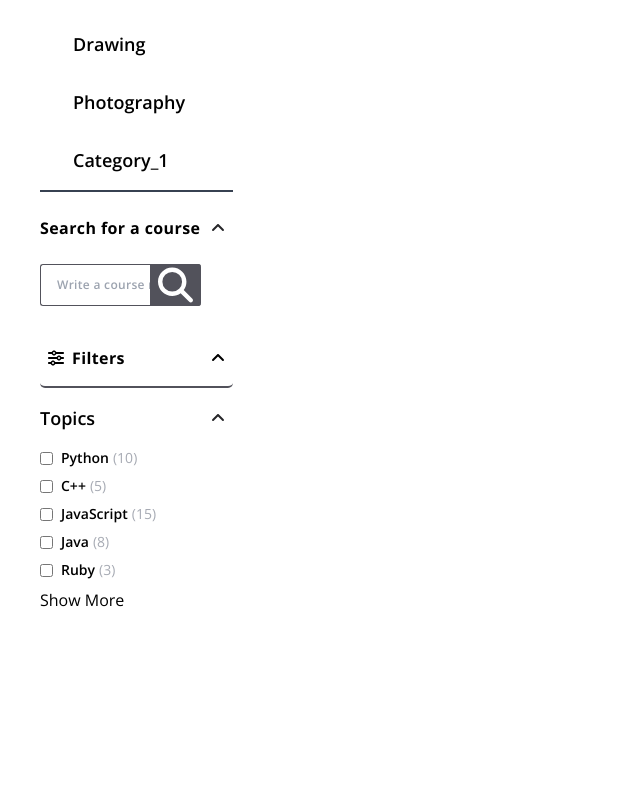
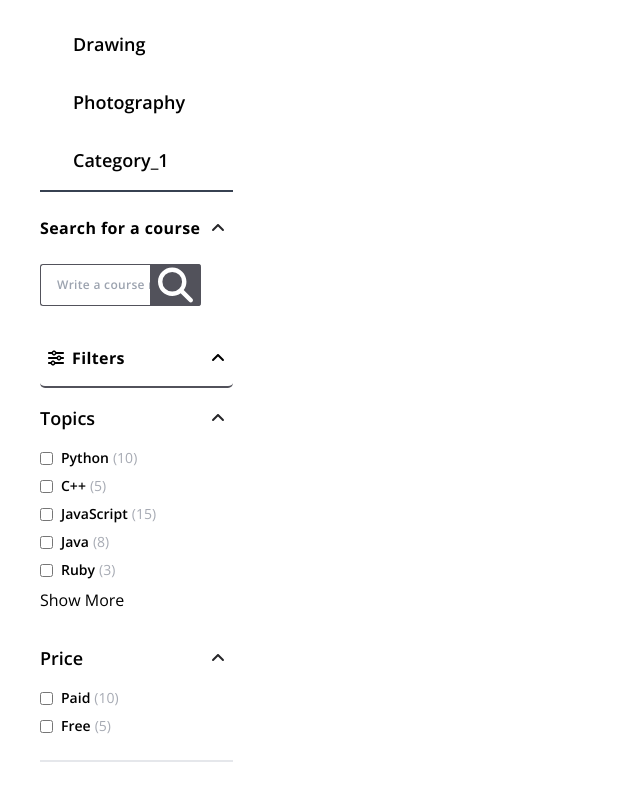
Before and after one commit to FrontEndDevo/NeuraLearnAcademy, a React (Vite) app: page /all-courses in a window 1280 px wide. Shown: the part 372-1172 px from the top of the page, without its empty margins (0-640 px from the left). Before the commit the page ends 1040 px from the top, so only its background shows below. Built offline with nearby package versions, Linux system fonts and the light colour scheme.

Commit message:
Add Price filter component

```diff
--- a/src/shared/Filters/AllFilters.jsx
+++ b/src/shared/Filters/AllFilters.jsx
@@ -2,6 +2,7 @@ import React, { useState } from "react";
 import { faAngleDown, faSliders } from "@fortawesome/free-solid-svg-icons";
 import { FontAwesomeIcon } from "@fortawesome/react-fontawesome";
 import Topics from "./Topics";
+import Price from "./Price";
 
 const AllFilters = React.memo(() => {
   const [areFiltersOpen, setAreFiltersOpen] = useState(true);
@@ -26,6 +27,7 @@ const AllFilters = React.memo(() => {
       </div>
       <div className={`${areFiltersOpen ? "block" : "hidden"}`}>
         <Topics />
+        <Price />
       </div>
     </>
   );
```
